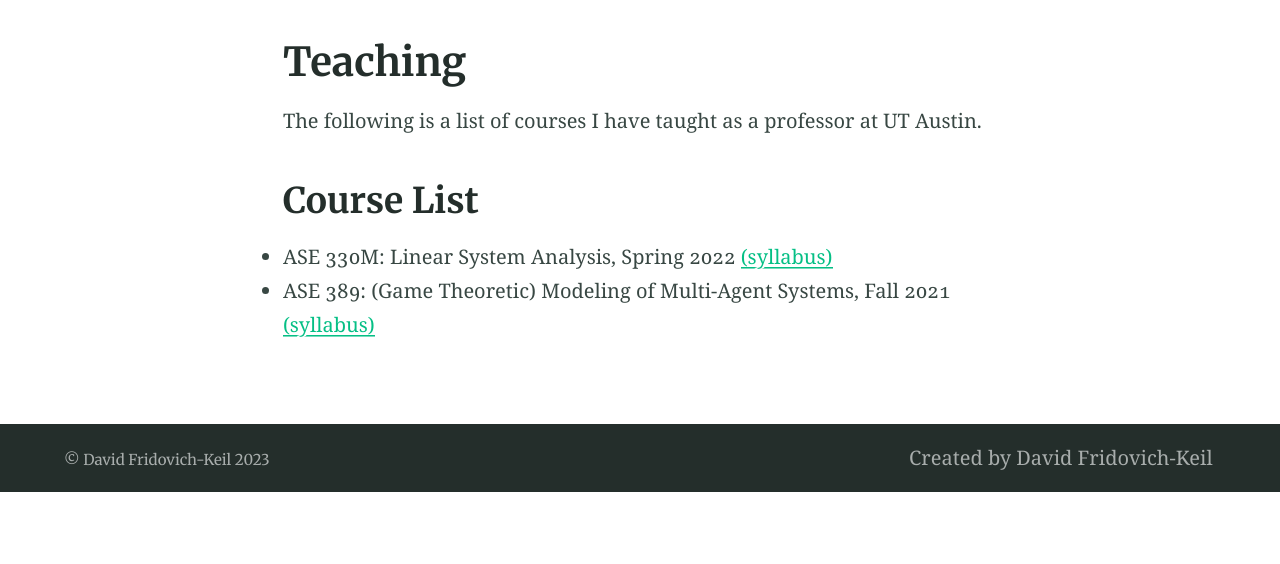
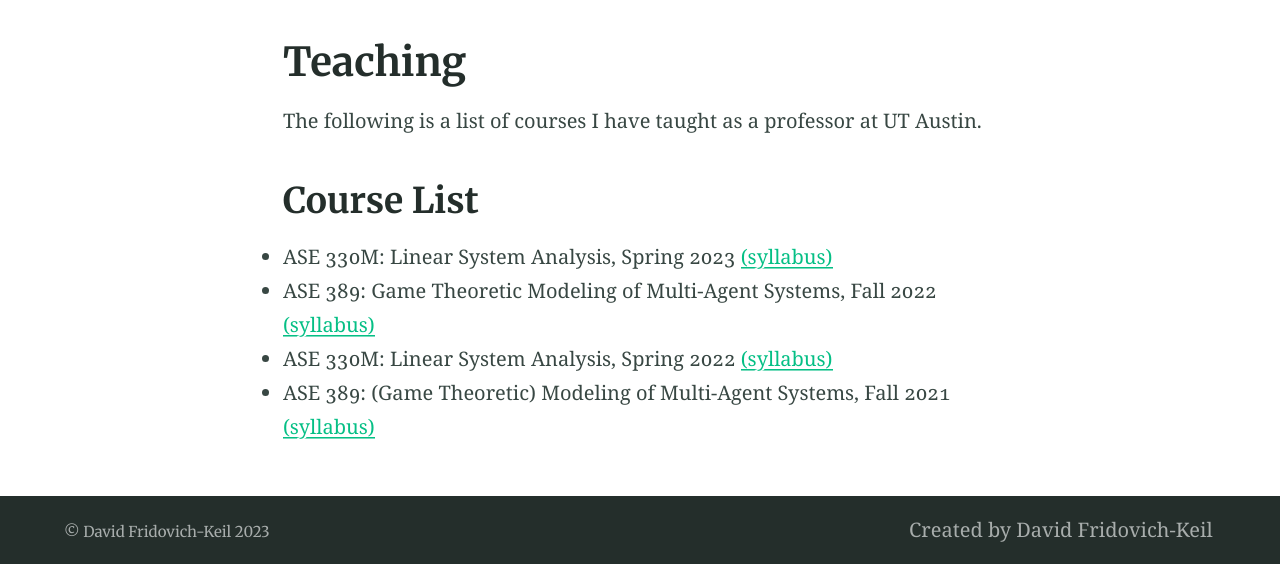
Before and after one commit to sarafridov/sarafridov.github.io, a Jekyll site: the page built from teaching.md, in a window 1280 px wide. Shown: the part 408-972 px from the top of the page. Built offline with Jekyll 4.4.1, drawn with Linux system fonts in a browser that asks for light colours; before the commit the page ends 900 px from its top, so only the background shows below that.

Commit message:
updating teaching

```diff
--- a/teaching.md
+++ b/teaching.md
@@ -11,5 +11,7 @@ The following is a list of courses I have taught as a professor at UT Austin.
 
 ## Course List
 
+- ASE 330M: Linear System Analysis, Spring 2023 [(syllabus)](/assets/pdfs/ase330m_syllabus23.pdf)
+- ASE 389: Game Theoretic Modeling of Multi-Agent Systems, Fall 2022 [(syllabus)](/assets/pdfs/ase389_syllabus22.pdf)
 - ASE 330M: Linear System Analysis, Spring 2022 [(syllabus)](/assets/pdfs/ase330m_syllabus22.pdf)
 - ASE 389: (Game Theoretic) Modeling of Multi-Agent Systems, Fall 2021 [(syllabus)](/assets/pdfs/ase389_syllabus21.pdf)
```
Also changed, not shown: 2 other files.
